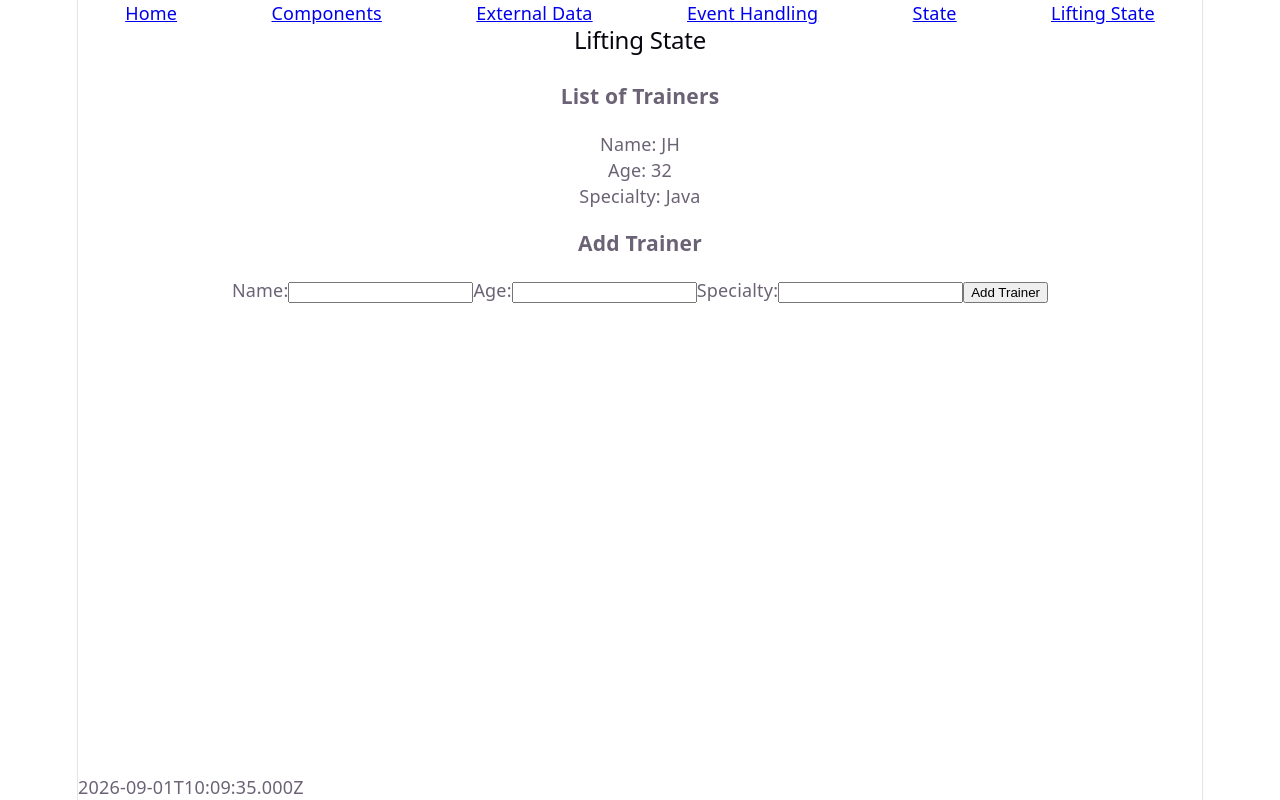
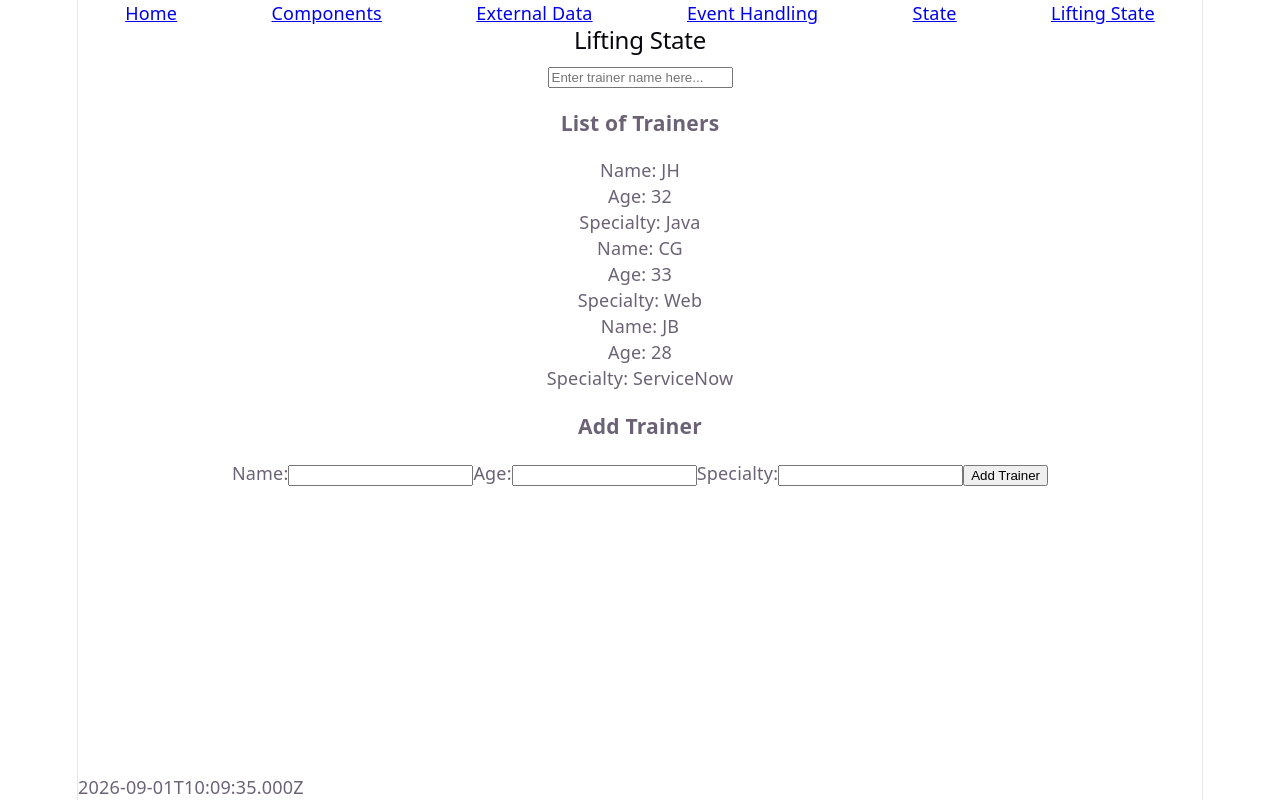
Before and after one commit to JHarry444/react-01-09-js, a React (Vite) app: page /lifting in a window 1280 px wide. Built offline with nearby package versions, Linux system fonts and the light colour scheme; data requests are answered from the project's data file.

Commit message:
useEffect: Demo

```diff
--- /dev/null
+++ b/db.json
@@ -0,0 +1,22 @@
+{
+    "trainers": [
+        {
+            "id": 1,
+            "name": "JH",
+            "age": 32,
+            "specialty": "Java"
+        },
+        {
+            "id": 2,
+            "name": "CG",
+            "age": 33,
+            "specialty": "Web"
+        },
+        {
+            "id": 3,
+            "name": "JB",
+            "age": 28,
+            "specialty": "ServiceNow"
+        }
+    ]
+}
--- a/src/components/LiftingState.jsx
+++ b/src/components/LiftingState.jsx
@@ -1,20 +1,43 @@
-import { useState } from "react";
+import { useEffect, useState } from "react";
 import AddTrainer from "./AddTrainer";
 import ListTrainers from "./ListTrainers";
 
 function LiftingState() {
-    const [trainers, setTrainers] = useState([
-        {
-            name: "JH",
-            age: 32,
-            specialty: "Java"
+    const [trainers, setTrainers] = useState([]);
+    const [filter, setFilter] = useState("");
+    const fetchTrainers = async () => {
+        try {
+            const res = await fetch("http://localhost:8080/trainers");
+            const json = await res.json();
+            setTrainers(json);
+        } catch (error) {
+            console.error("Error fetching trainers:", error);
         }
-    ]);
+    }
+    // useEffect allows us to hook into the react lifecycle
+    useEffect(() => {
+        fetchTrainers();
+        const fetchTimer = setInterval(fetchTrainers, 5_000);
+
+        // any function you rerturn from a useEffect will be called when the component unmounts or before the effect runs again
+        return () => clearInterval(fetchTimer);
+    }, []);
+    // [] is the dependency array, leaving it blank ensures this effect runs only once, similar to componentDidMount
+
+    useEffect(() => {
+        fetchTrainers();
+    }, [filter]);
+    // this useEffect will run whenever the filter changes, ensuring the trainers list is updated accordingly
+    // essentially a componentWillUpdate
     return (
         <>
             <h2>Lifting State</h2>
             <div>
-                <ListTrainers trainers={trainers} />
+                <div>
+                    <input type="text" value={filter} onChange={(e) => setFilter(e.target.value)} placeholder="Enter trainer name here..." />
+                    <ListTrainers trainers={trainers.filter(trainer => trainer.name.toLowerCase().includes(filter.toLowerCase()))} />
+
+                </div>
                 <AddTrainer setTrainers={setTrainers} />
             </div>
         </>
```
